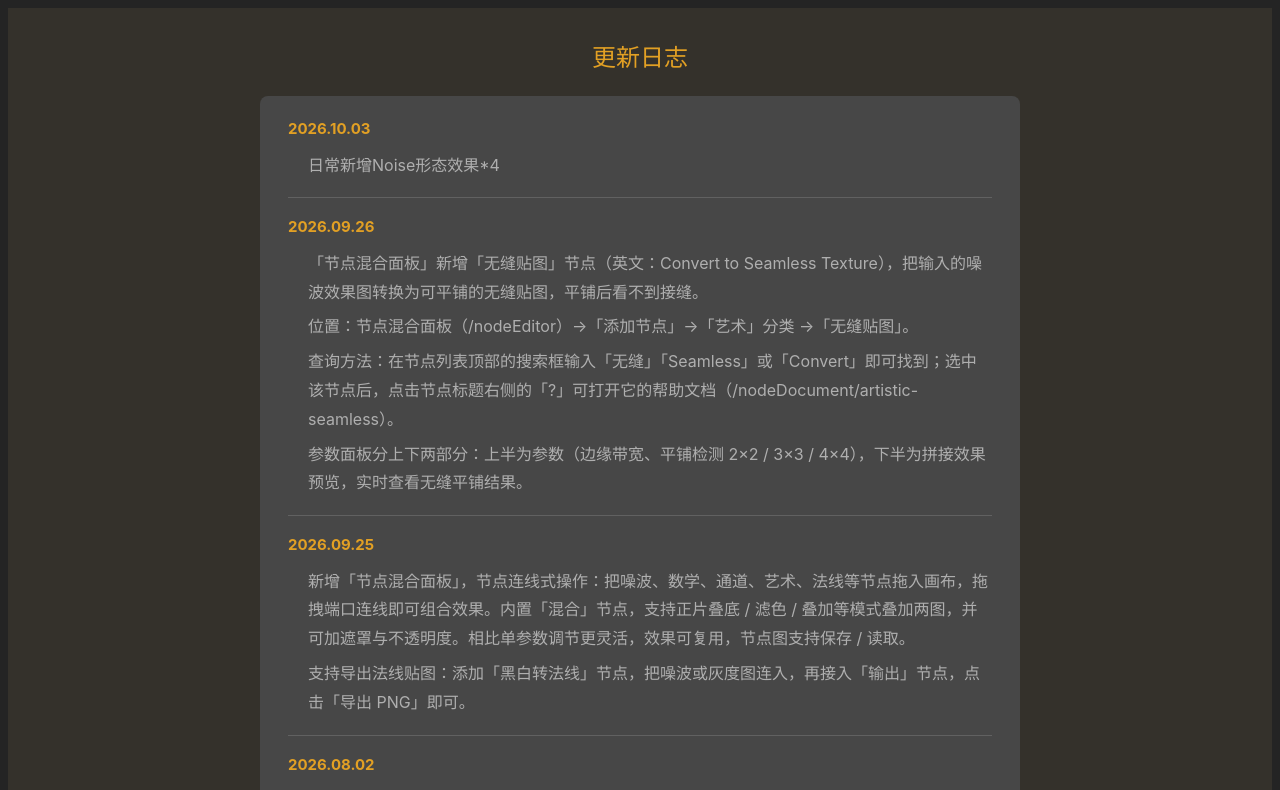
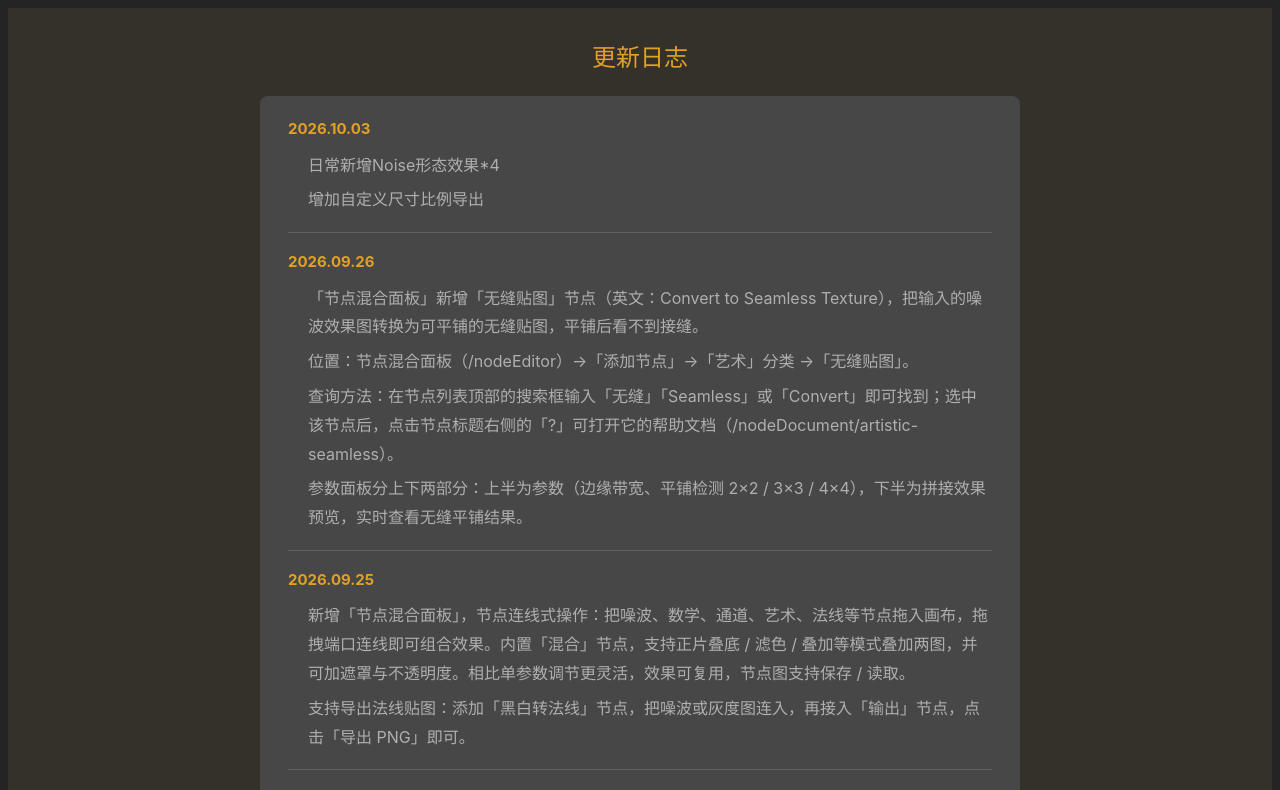
Before and after one commit to Hptd/NoiseCreater-react, a React (Vite) app: page /updateLog in a window 1280 px wide. Shown: the top 790 px of the page. Built offline with nearby package versions, Linux system fonts and the light colour scheme.

Commit message:
更新自定尺寸比例的更新历史文件

```diff
--- a/src/components/UpdateHistory.jsx
+++ b/src/components/UpdateHistory.jsx
@@ -5,6 +5,7 @@ const HISTORY = [
     date: '2026.10.03',
     items: [
       '日常新增Noise形态效果*4',
+      '增加自定义尺寸比例导出'
     ],
   },
   {
```
